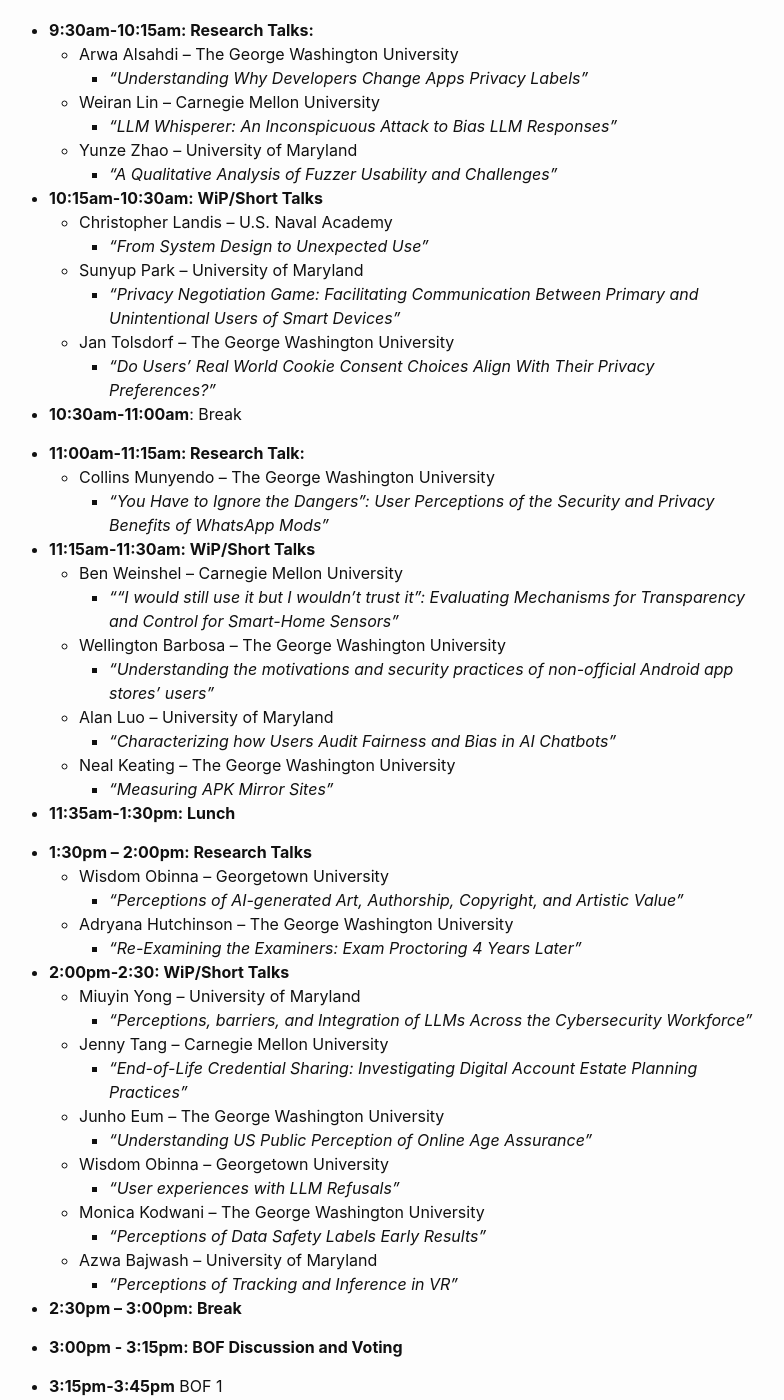
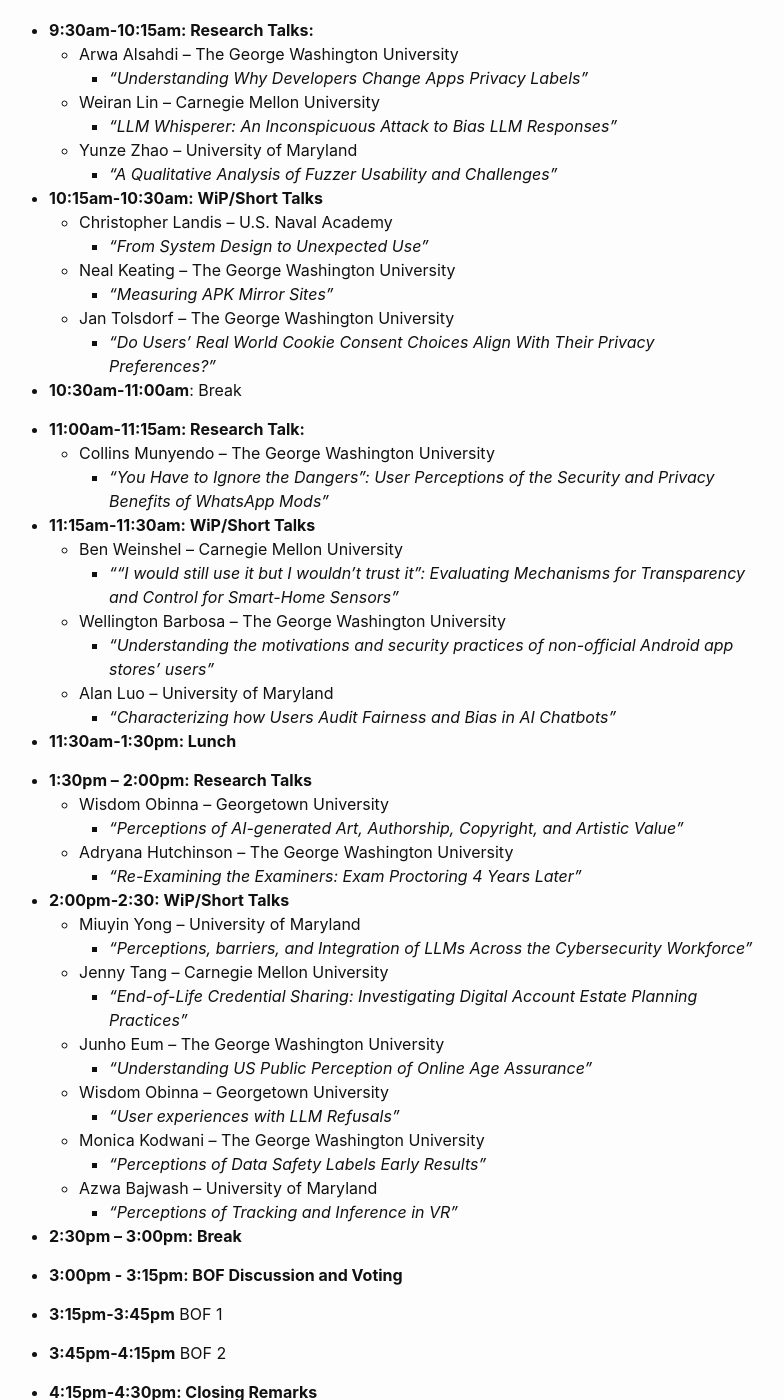
Before and after one commit to CACTUS-Colloquium/CACTUS-Colloquium.github.io, a Jekyll site: the page built from _posts/2025-05-2-index copy.md, in a window 1280 px wide and 1400 px high, scrolled down 880 px. Shown: the whole window, without its empty margins (251-1035 px from the left). Built offline with Jekyll 4.4.1, drawn with Linux system fonts in a browser that asks for light colours.

Commit message:
updating talk order

```diff
--- a/_posts/2025-05-2-index copy.md
+++ b/_posts/2025-05-2-index copy.md
@@ -33,8 +33,8 @@ Registration is [open](https://forms.gle/VdRcT1Zcpky4HuXJ6)!
 * **10:15am-10:30am: WiP/Short Talks**
   * Christopher Landis -- U.S. Naval Academy
     * *"From System Design to Unexpected Use"*
-  * Sunyup Park -- University of Maryland
-    * *"Privacy Negotiation Game: Facilitating Communication Between Primary and Unintentional Users of Smart Devices"*
+  * Neal Keating -- The George Washington University
+    * *"Measuring APK Mirror Sites"*
   * Jan Tolsdorf -- The George Washington University
     * *"Do Users' Real World Cookie Consent Choices Align With Their Privacy Preferences?"*
 
@@ -51,10 +51,8 @@ Registration is [open](https://forms.gle/VdRcT1Zcpky4HuXJ6)!
     * *"Understanding the motivations and security practices of non-official Android app stores' users"*
   * Alan Luo -- University of Maryland
     * *"Characterizing how Users Audit Fairness and Bias in AI Chatbots"*
-  * Neal Keating -- The George Washington University
-    * *"Measuring APK Mirror Sites"*
 
-* **11:35am-1:30pm: Lunch**
+* **11:30am-1:30pm: Lunch**
 
 * **1:30pm -- 2:00pm: Research Talks**
   * Wisdom Obinna -- Georgetown University
```
